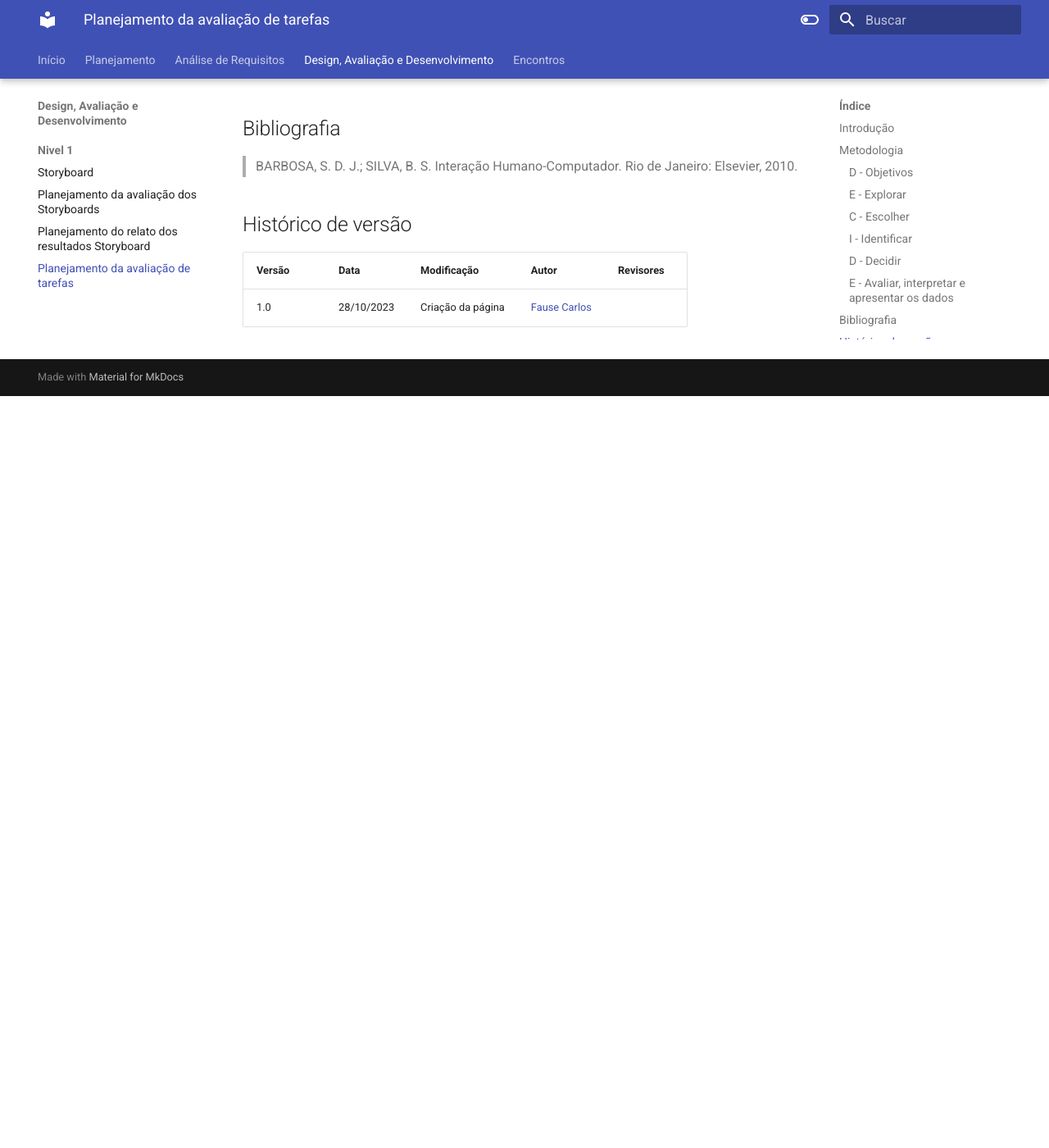
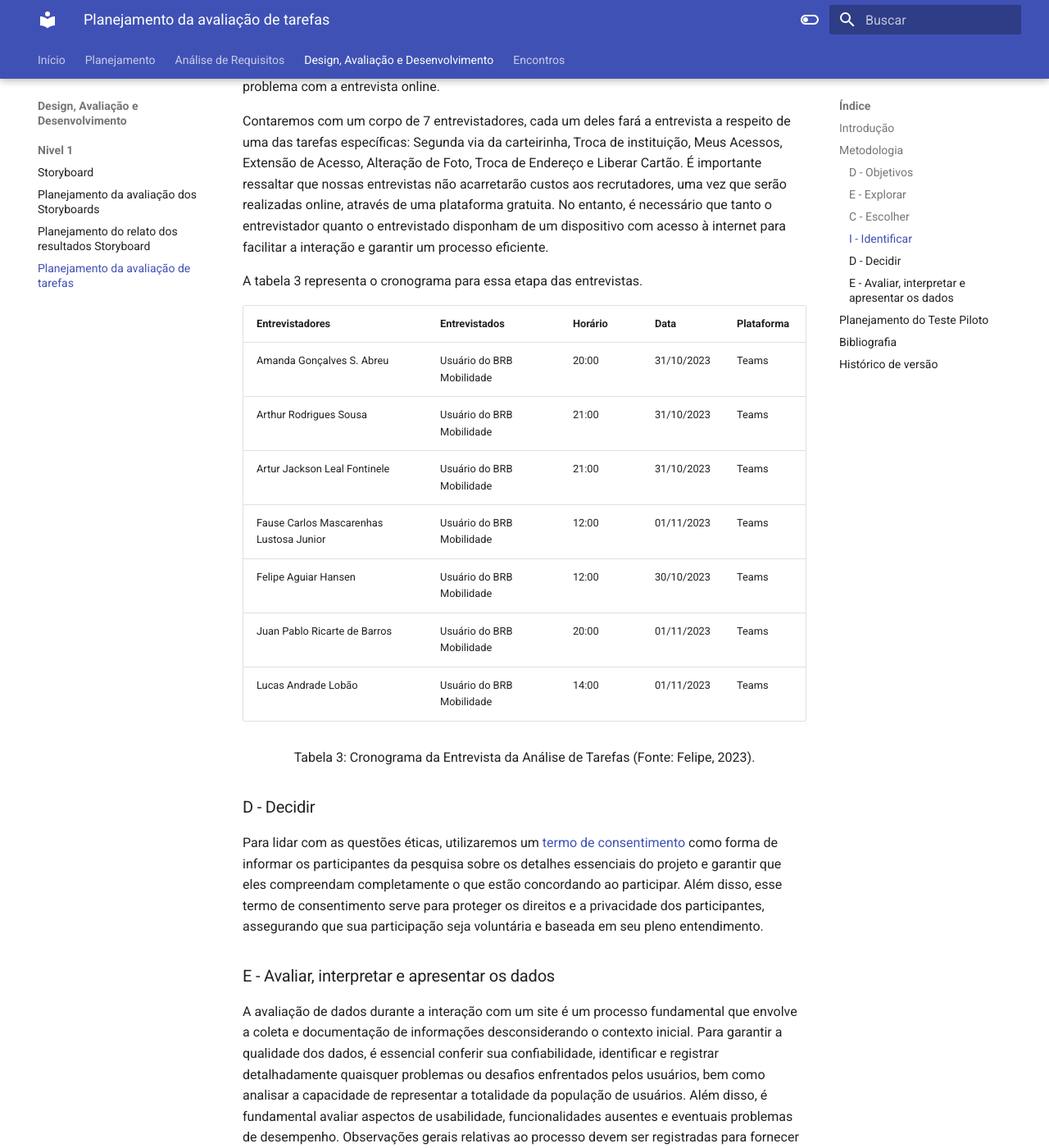
Before and after one commit to Interacao-Humano-Computador/2023.2--BRB-Mobilidade, an MkDocs documentation site: the page built from docs/designAvaliacao/PlanejamentoAvaliacaoTare.md, in a window 1280 px wide and 1400 px high, scrolled down 2598 px. Shown: the whole window at 82% size. Built offline with MkDocs 1.6.1 and Material for MkDocs 9.7.7, drawn with Linux system fonts in a browser that asks for light colours; old or Windows-style settings are respelled for this version of MkDocs; before the commit the page ends 3081 px from its top, so only the background shows below that; some of the changed text lies outside the part shown.

Commit message:
feat: finalização do IDE e planejamento teste pilo

```diff
--- a/docs/designAvaliacao/PlanejamentoAvaliacaoTare.md
+++ b/docs/designAvaliacao/PlanejamentoAvaliacaoTare.md
@@ -49,8 +49,39 @@
 Esta escolha foi levada em conta tendo em vista a grande quantidade de informações que são coletadas durante o processo além de possibilitar o entrevistador se aprofundar ainda mais nas perguntas caso seja necessário e dessa forma ter uma melhor análise e interpretação das expectativas do usuário
 
 ### I - Identificar
+
+Para a entrevista dos usuários optamos por convidar pessoas que possuam um perfil similar aos critérios previamente estabelecidos para participarem de entrevistas. As entrevistas podem ser realizadas: online, através da plataforma Microsoft Teams, ou presencial, com a utilização simples de papel e caneta para registrar as respostas dos candidatos, caso ocorra alguma problema com a entrevista online.
+
+Contaremos com um corpo de 7 entrevistadores, cada um deles fará a entrevista a respeito de uma das tarefas específicas: Segunda via da carteirinha, Troca de instituição, Meus Acessos, Extensão de Acesso, Alteração de Foto, Troca de Endereço e Liberar Cartão. É importante ressaltar que nossas entrevistas não acarretarão custos aos recrutadores, uma vez que serão realizadas online, através de uma plataforma gratuita. No entanto, é necessário que tanto o entrevistador quanto o entrevistado disponham de um dispositivo com acesso à internet para facilitar a interação e garantir um processo eficiente.
+
+A tabela 3 representa o cronograma para essa etapa das entrevistas.
+
+| Entrevistadores | Entrevistados | Horário | Data | Plataforma |
+|--- |--- |---  |--- | ------|
+|  Amanda Gonçalves S. Abreu  | Usuário do BRB Mobilidade | 20:00 |31/10/2023 | Teams |
+|  Arthur Rodrigues Sousa  | Usuário do BRB Mobilidade | 21:00 |31/10/2023 | Teams |
+|  Artur Jackson Leal Fontinele  | Usuário do BRB Mobilidade | 21:00 |31/10/2023 | Teams |
+|  Fause Carlos Mascarenhas Lustosa Junior  | Usuário do BRB Mobilidade | 12:00 |01/11/2023 | Teams |
+|  Felipe Aguiar Hansen  | Usuário do BRB Mobilidade | 12:00 |30/10/2023 | Teams |
+|  Juan Pablo Ricarte de Barros  | Usuário do BRB Mobilidade | 20:00 |01/11/2023 | Teams |
+|  Lucas Andrade Lobão  | Usuário do BRB Mobilidade | 14:00 |01/11/2023 | Teams |
+
+<div style="text-align: center">
+    <p> Tabela 3: Cronograma da Entrevista da Análise de Tarefas (Fonte: Felipe, 2023).</p>
+</div>
 ### D - Decidir
+
+Para lidar com as questões éticas, utilizaremos um <a href="https://interacao-humano-computador.github.io/2023.2--BRB-Mobilidade/analiseRequisitos/aspectos_eticos/" target= "_blank">termo de consentimento</a> como forma de informar os participantes da pesquisa sobre os detalhes essenciais do projeto e garantir que eles compreendam completamente o que estão concordando ao participar. Além disso, esse termo de consentimento serve para proteger os direitos e a privacidade dos participantes, assegurando que sua participação seja voluntária e baseada em seu pleno entendimento.
+
 ### E - Avaliar, interpretar e apresentar os dados
+
+A avaliação de dados durante a interação com um site é um processo fundamental que envolve a coleta e documentação de informações desconsiderando o contexto inicial. Para garantir a qualidade dos dados, é essencial conferir sua confiabilidade, identificar e registrar detalhadamente quaisquer problemas ou desafios enfrentados pelos usuários, bem como analisar a capacidade de representar a totalidade da população de usuários. Além disso, é fundamental avaliar aspectos de usabilidade, funcionalidades ausentes e eventuais problemas de desempenho. Observações gerais relativas ao processo devem ser registradas para fornecer insights valiosos. Posteriormente, os dados coletados serão compartilhados com a equipe de desenvolvimento, permitindo o aproveitamento máximo das informações pertinentes para a melhoria contínua do site. Esse processo de coleta e análise é essencial para garantir que o site atenda às necessidades dos usuários de forma eficaz.
+
+## Planejamento do Teste Piloto
+
+Um teste piloto desempenha um papel crucial em projetos e processos, pois oferece uma oportunidade para identificar problemas, avaliar o desempenho, coletar feedback e validar suposições antes da implementação completa. Ele permite ajustes e melhorias com base na experiência real, minimiza riscos ao detectar problemas precocemente e economiza recursos ao evitar correções onerosas após o lançamento. Além disso, o teste piloto auxilia na familiarização e treinamento das partes envolvidas, contribuindo para o sucesso global de um projeto ou sistema.
+
+A partir disso, o teste piloto será executado pelos Integrantes Felipe Hansen e Fause Carlos no dia 04/11 de forma a simular a entevista.
 
 ## Bibliografia
 
@@ -61,3 +92,4 @@
 | Versão | Data       | Modificação                             | Autor                         | Revisores                         |
 | ------ | ---------- | --------------------------------------- | ----------------------------- | ----------------------------- |
 |    1.0   |   28/10/2023   |   Criação da página | [Fause Carlos](https://github.com/FauseSkyWalker) |  []()|
+|    1.1   |   29/10/2023   |   Complemento da página | [Felipe Hansen](https://github.com/FHansen98) |  []()|
--- a/mkdocs.yml
+++ b/mkdocs.yml
@@ -64,7 +64,7 @@
       - Storyboard: designAvaliacao/storyboard/storyboards.md
       - Planejamento da avaliação dos Storyboards: designAvaliacao/storyboard/planejamentoAvaliacao.md
       - Planejamento do relato dos resultados Storyboard: designAvaliacao/storyboard/planejamentoResultados.md
-      - Planejamento da avaliação de tarefas: designAvaliacao\PlanejamentoAvaliacaoTare.md
+      - Planejamento da avaliação de tarefas: designAvaliacao/PlanejamentoAvaliacaoTare.md
   - Encontros: reunioes.md
 
 markdown_extensions:
```
Also changed, not shown: docs/analiseRequisitos/aspectos_eticos.md (+1 -1 lines), docs/planejamentoProj/cronograma_executado.md (+4 -4 lines).
